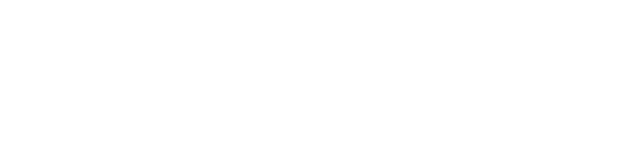
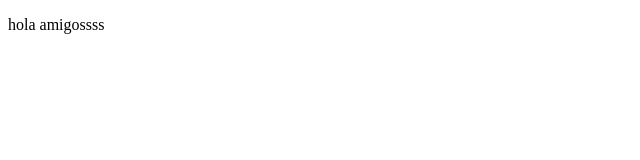
Before and after one commit to tedmolina337/proyectoDemoCursoPrework, a plain HTML site: page index.html in a window 1280 px wide. Shown: the whole page, without its empty margins (0-640 px from the left). Drawn offline with Linux system fonts and the light colour scheme.

Commit message:
Se hicieron cambios

```diff
--- a/index.html
+++ b/index.html
@@ -7,6 +7,8 @@
     <title>Document</title>
 </head>
 <body>
-
+    <p>
+        hola amigossss
+    </p>
 </body>
 </html>
```
